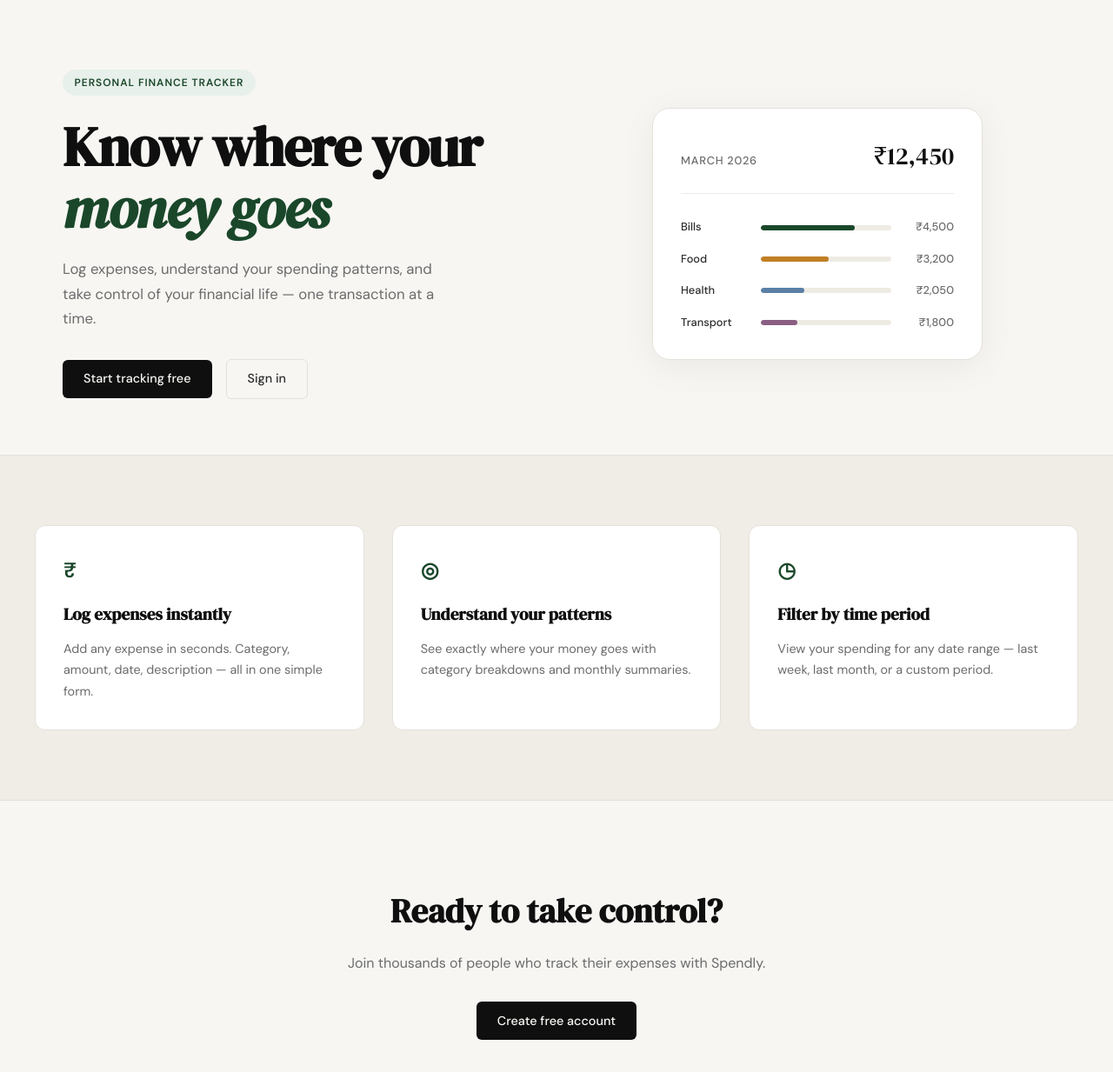
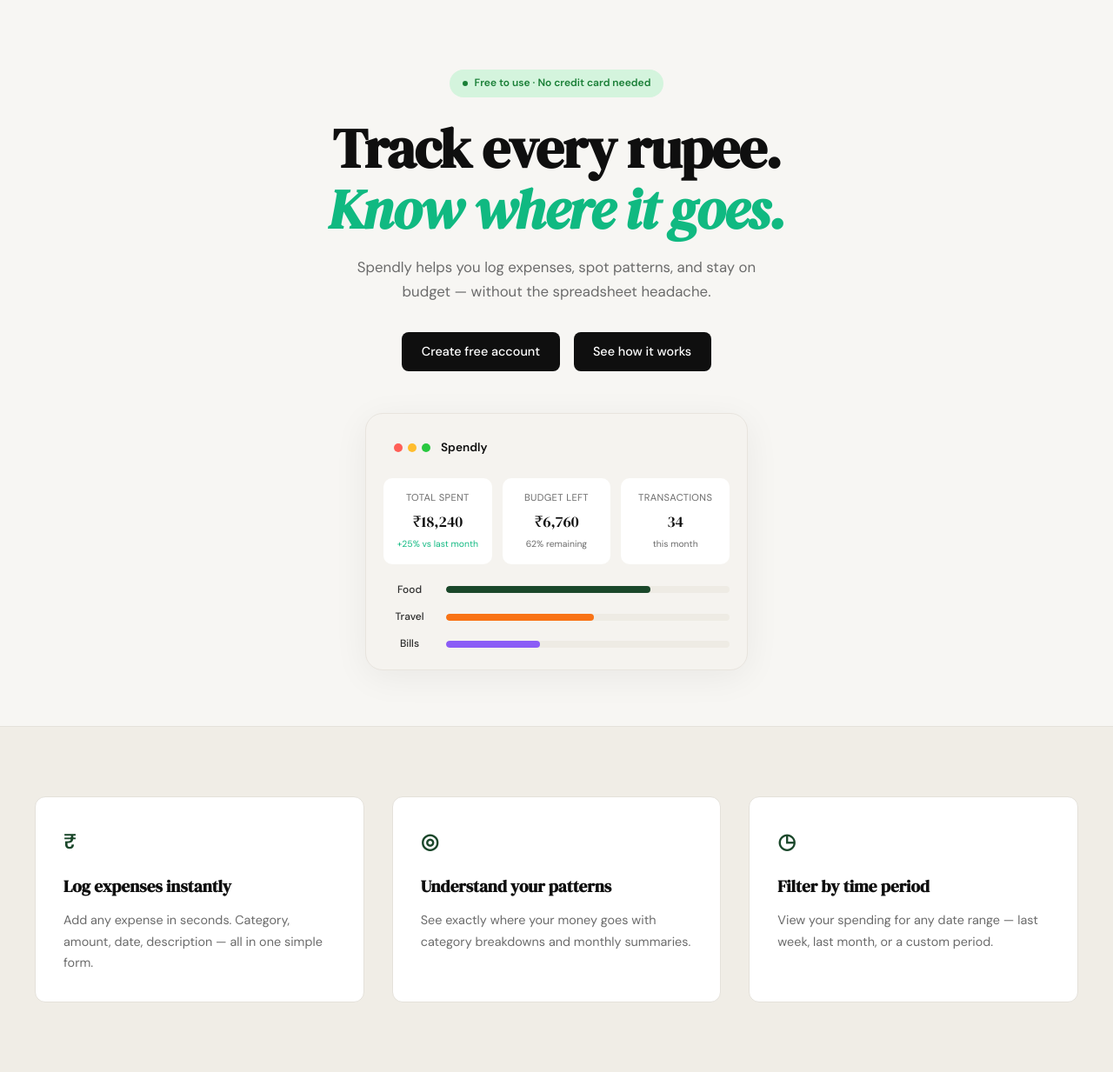
Before and after one commit to Shruti-Agrawal24/spendly, a Flask app: page / in a window 1280 px wide. Shown: the part 61-1294 px from the top of the page at 87% size. Run offline with Flask 3, Linux system fonts and the light colour scheme.

Commit message:
landing: redesign hero section to match mockup

```diff
--- a/static/css/style.css
+++ b/static/css/style.css
@@ -125,25 +125,36 @@
 
 .hero {
     padding: 5rem 2rem 4rem;
-    display: grid;
-    grid-template-columns: 1fr 1fr;
-    gap: 4rem;
-    align-items: center;
     max-width: var(--max-width);
+    margin: 0 auto;
+    text-align: center;
+}
+
+.hero-inner {
+    max-width: 700px;
     margin: 0 auto;
 }
 
 .hero-badge {
-    display: inline-block;
-    background: var(--accent-light);
-    color: var(--accent);
+    display: inline-flex;
+    align-items: center;
+    gap: 0.5rem;
+    background: #d4f4dd;
+    color: #1a7f37;
     font-size: 0.75rem;
     font-weight: 600;
-    letter-spacing: 0.08em;
-    text-transform: uppercase;
-    padding: 0.35rem 0.85rem;
+    letter-spacing: 0;
+    text-transform: none;
+    padding: 0.4rem 0.9rem;
     border-radius: 999px;
     margin-bottom: 1.5rem;
+}
+
+.badge-dot {
+    width: 6px;
+    height: 6px;
+    background: #1a7f37;
+    border-radius: 50%;
 }
 
 .hero-title {
@@ -152,26 +163,27 @@
     line-height: 1.1;
     letter-spacing: -0.02em;
     color: var(--ink);
-    margin-bottom: 1.25rem;
+    margin-bottom: 1rem;
 }
 
 .hero-title em {
     font-style: italic;
-    color: var(--accent);
+    color: #10b981;
 }
 
 .hero-subtitle {
     font-size: 1.05rem;
     color: var(--ink-muted);
     line-height: 1.7;
-    max-width: 460px;
-    margin-bottom: 2rem;
+    max-width: 500px;
+    margin: 1rem auto 2rem;
 }
 
 .hero-actions {
     display: flex;
     gap: 1rem;
     align-items: center;
+    justify-content: center;
 }
 
 /* ------------------------------------------------------------------ */
@@ -181,58 +193,104 @@
 .hero-visual {
     display: flex;
     justify-content: center;
+    margin-top: 3rem;
 }
 
 .mock-card {
-    background: var(--paper-card);
-    border: 1px solid var(--border);
+    background: #f5f3ef;
+    border: 1px solid #e8e4de;
     border-radius: var(--radius-lg);
-    padding: 2rem;
+    padding: 1.25rem;
     width: 100%;
-    max-width: 380px;
+    max-width: 440px;
     box-shadow: 0 8px 40px rgba(0,0,0,0.06);
 }
 
 .mock-card-header {
     display: flex;
-    justify-content: space-between;
-    align-items: baseline;
-    margin-bottom: 1.75rem;
-    padding-bottom: 1.25rem;
-    border-bottom: 1px solid var(--border-soft);
+    align-items: center;
+    gap: 0.75rem;
+    padding: 0.5rem 0.75rem;
+    margin-bottom: 1rem;
 }
 
-.mock-label {
-    font-size: 0.8rem;
-    font-weight: 500;
-    color: var(--ink-muted);
-    text-transform: uppercase;
-    letter-spacing: 0.06em;
-}
-
-.mock-total {
-    font-family: var(--font-display);
-    font-size: 1.75rem;
+.mock-title {
+    font-size: 0.85rem;
+    font-weight: 600;
     color: var(--ink);
 }
 
-.mock-bars { display: flex; flex-direction: column; gap: 1rem; }
+.mock-dots {
+    display: flex;
+    gap: 6px;
+}
+
+.mock-dot {
+    width: 10px;
+    height: 10px;
+    border-radius: 50%;
+    background: #e0e0e0;
+}
+
+.mock-dot:nth-child(1) { background: #ff5f57; }
+.mock-dot:nth-child(2) { background: #ffbd2e; }
+.mock-dot:nth-child(3) { background: #28c840; }
+
+.mock-stats {
+    display: grid;
+    grid-template-columns: repeat(3, 1fr);
+    gap: 0.75rem;
+    margin-bottom: 1.25rem;
+}
+
+.mock-stat {
+    background: #ffffff;
+    border-radius: 10px;
+    padding: 0.875rem;
+    display: flex;
+    flex-direction: column;
+    gap: 0.25rem;
+}
+
+.mock-stat-label {
+    font-size: 0.7rem;
+    color: var(--ink-muted);
+    text-transform: uppercase;
+    letter-spacing: 0.03em;
+}
+
+.mock-stat-value {
+    font-family: var(--font-display);
+    font-size: 1.1rem;
+    color: var(--ink);
+}
+
+.mock-stat-change {
+    font-size: 0.65rem;
+    color: var(--ink-muted);
+}
+
+.mock-stat-change.positive {
+    color: #10b981;
+}
+
+.mock-bars { display: flex; flex-direction: column; gap: 0.75rem; }
 
 .mock-bar-row {
     display: grid;
-    grid-template-columns: 80px 1fr 60px;
+    grid-template-columns: 60px 1fr;
     align-items: center;
     gap: 0.75rem;
 }
 
 .mock-cat {
-    font-size: 0.8rem;
+    font-size: 0.75rem;
     font-weight: 500;
     color: var(--ink-soft);
 }
 
 .mock-bar-track {
-    height: 6px;
+    height: 8px;
     background: var(--border-soft);
     border-radius: 999px;
     overflow: hidden;
@@ -245,16 +303,8 @@
     transition: width 0.6s ease;
 }
 
-.mock-bar-2 { background: var(--accent-2); }
-.mock-bar-3 { background: #5b7fa6; }
-.mock-bar-4 { background: #8b5e83; }
-
-.mock-amt {
-    font-size: 0.8rem;
-    font-weight: 500;
-    color: var(--ink-muted);
-    text-align: right;
-}
+.mock-bar-2 { background: #f97316; }
+.mock-bar-3 { background: #8b5cf6; }
 
 /* ------------------------------------------------------------------ */
 /* Buttons                                                             */
@@ -276,6 +326,23 @@
 }
 
 .btn-primary:hover { background: var(--accent); }
+
+.btn-black {
+    display: inline-block;
+    background: #0f0f0f;
+    color: #ffffff;
+    padding: 0.7rem 1.4rem;
+    border-radius: 8px;
+    font-family: var(--font-body);
+    font-size: 0.9rem;
+    font-weight: 500;
+    cursor: pointer;
+    border: none;
+    transition: background 0.2s;
+    text-decoration: none;
+}
+
+.btn-black:hover { background: #1a1a1a; }
 
 .btn-ghost {
     display: inline-block;
@@ -580,13 +647,6 @@
 /* ------------------------------------------------------------------ */
 
 @media (max-width: 900px) {
-    .hero {
-        grid-template-columns: 1fr;
-        text-align: center;
-    }
-
-    .hero-subtitle { max-width: 100%; }
-    .hero-actions { justify-content: center; }
     .hero-visual { display: none; }
 
     .features-inner { grid-template-columns: 1fr; }
--- a/templates/landing.html
+++ b/templates/landing.html
@@ -6,55 +6,68 @@
 
 <section class="hero">
     <div class="hero-inner">
-        <div class="hero-badge">Personal Finance Tracker</div>
+        <div class="hero-badge">
+            <span class="badge-dot"></span>
+            Free to use · No credit card needed
+        </div>
         <h1 class="hero-title">
-            Know where your<br>
-            <em>money goes</em>
+            Track every rupee.<br>
+            <em>Know where it goes.</em>
         </h1>
         <p class="hero-subtitle">
-            Log expenses, understand your spending patterns,
-            and take control of your financial life —
-            one transaction at a time.
+            Spendly helps you log expenses, spot patterns, and stay
+            on budget — without the spreadsheet headache.
         </p>
         <div class="hero-actions">
-            <a href="{{ url_for('register') }}" class="btn-primary">Start tracking free</a>
-            <a href="{{ url_for('login') }}" class="btn-ghost">Sign in</a>
+            <a href="{{ url_for('register') }}" class="btn-black">Create free account</a>
+            <a href="#how-it-works" class="btn-black">See how it works</a>
         </div>
     </div>
     <div class="hero-visual">
         <div class="mock-card">
             <div class="mock-card-header">
-                <span class="mock-label">March 2026</span>
-                <span class="mock-total">₹12,450</span>
+                <span class="mock-dots">
+                    <span class="mock-dot"></span>
+                    <span class="mock-dot"></span>
+                    <span class="mock-dot"></span>
+                </span>
+                <span class="mock-title">Spendly</span>
+            </div>
+            <div class="mock-stats">
+                <div class="mock-stat">
+                    <span class="mock-stat-label">Total spent</span>
+                    <span class="mock-stat-value">₹18,240</span>
+                    <span class="mock-stat-change positive">+25% vs last month</span>
+                </div>
+                <div class="mock-stat">
+                    <span class="mock-stat-label">Budget left</span>
+                    <span class="mock-stat-value">₹6,760</span>
+                    <span class="mock-stat-change">62% remaining</span>
+                </div>
+                <div class="mock-stat">
+                    <span class="mock-stat-label">Transactions</span>
+                    <span class="mock-stat-value">34</span>
+                    <span class="mock-stat-change">this month</span>
+                </div>
             </div>
             <div class="mock-bars">
                 <div class="mock-bar-row">
-                    <span class="mock-cat">Bills</span>
+                    <span class="mock-cat">Food</span>
                     <div class="mock-bar-track">
                         <div class="mock-bar" style="width: 72%"></div>
                     </div>
-                    <span class="mock-amt">₹4,500</span>
                 </div>
                 <div class="mock-bar-row">
-                    <span class="mock-cat">Food</span>
+                    <span class="mock-cat">Travel</span>
                     <div class="mock-bar-track">
                         <div class="mock-bar mock-bar-2" style="width: 52%"></div>
                     </div>
-                    <span class="mock-amt">₹3,200</span>
                 </div>
                 <div class="mock-bar-row">
-                    <span class="mock-cat">Health</span>
+                    <span class="mock-cat">Bills</span>
                     <div class="mock-bar-track">
                         <div class="mock-bar mock-bar-3" style="width: 33%"></div>
                     </div>
-                    <span class="mock-amt">₹2,050</span>
-                </div>
-                <div class="mock-bar-row">
-                    <span class="mock-cat">Transport</span>
-                    <div class="mock-bar-track">
-                        <div class="mock-bar mock-bar-4" style="width: 28%"></div>
-                    </div>
-                    <span class="mock-amt">₹1,800</span>
                 </div>
             </div>
         </div>
```
Also changed, not shown: static/hero_page.jpeg (deleted), static/new.png (added).
